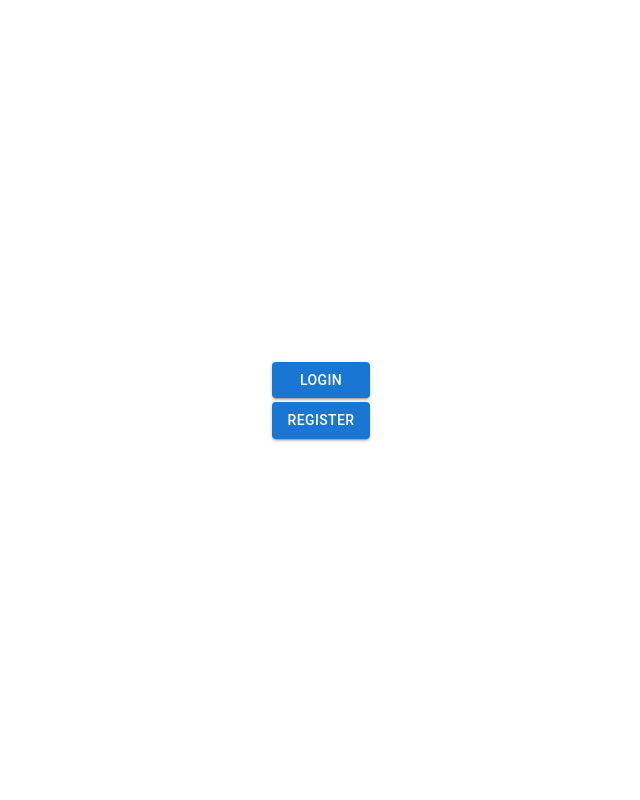
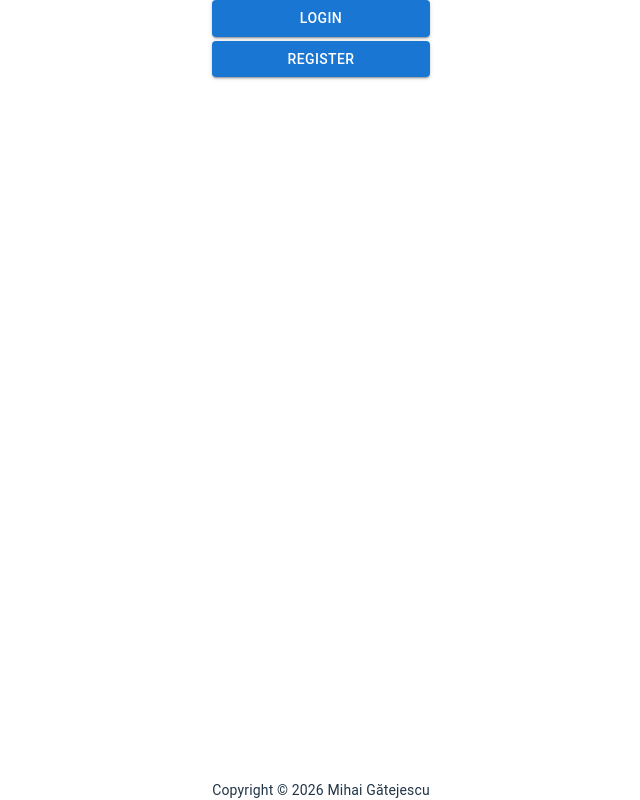
Before and after one commit to odCat/castle-client, a React (Vite) app: page / in a window 1280 px wide. Shown: the whole page, without its empty margins (319-959 px from the left). Built offline with nearby package versions, Linux system fonts and the light colour scheme.

Commit message:
Add copyright

```diff
--- a/src/App.css
+++ b/src/App.css
@@ -1,6 +1,10 @@
 #root {
-  max-width: 1280px;
-  margin: 0 auto;
-  padding: 2rem;
-  text-align: center;
+    display: flex;
+    flex-direction: column;
+    height: 100%;
+    /*max-width: 1280px;*/
+    /*max-height: 100%;*/
+    margin: auto;
+    /*padding: 2rem;*/
+    text-align: center;
 }
--- a/src/App.jsx
+++ b/src/App.jsx
@@ -1,12 +1,19 @@
 import './App.css'
 import OnlineCard from "./components/OnlineCard.jsx";
-import {Container} from "@mui/material";
+import Copyright from "./components/Copyright.jsx";
+import {Box, Container} from "@mui/material";
 
 export default function App() {
 
   return (
-      <Container>
-          <OnlineCard/>
-      </Container>
+      <Box sx={{ display: "flex", flexDirection: "column", minHeight: "100vh" }}>
+          <Container sx={{ flex: 1 }}>
+              <OnlineCard />
+          </Container>
+
+          <Box component="footer" sx={{ mt: "auto" }}>
+              <Copyright />
+          </Box>
+      </Box>
   )
 }
--- /dev/null
+++ b/src/components/Copyright.jsx
@@ -0,0 +1,14 @@
+import {Container, Typography} from "@mui/material";
+
+
+export default function Copyright() {
+    return (
+        <Container align="bottom" maxWidth={false} disableGutter>
+            <Typography variant="body2" align="center">
+                {"Copyright © "}
+                {new Date().getFullYear() + " "}
+                {"Mihai Gătejescu"}
+            </Typography>
+        </Container>
+    );
+}
```
